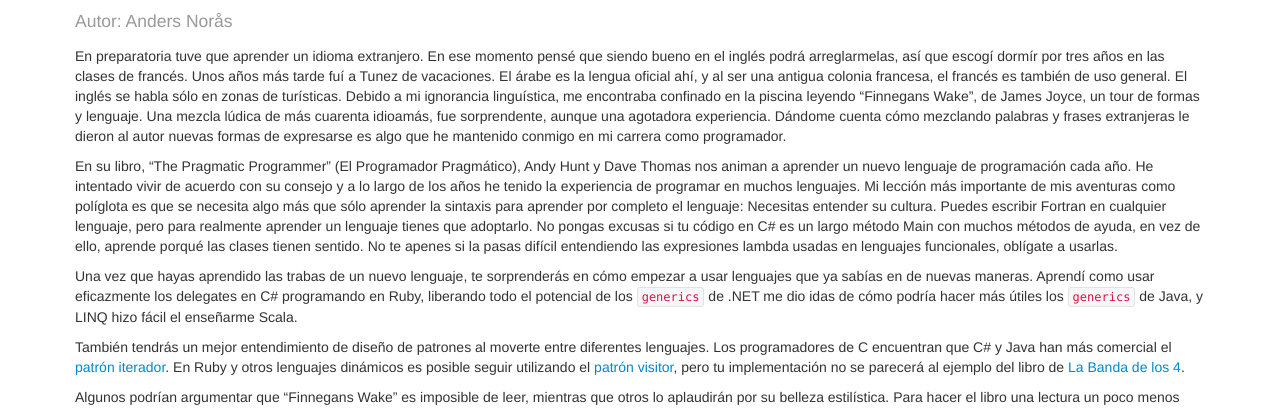
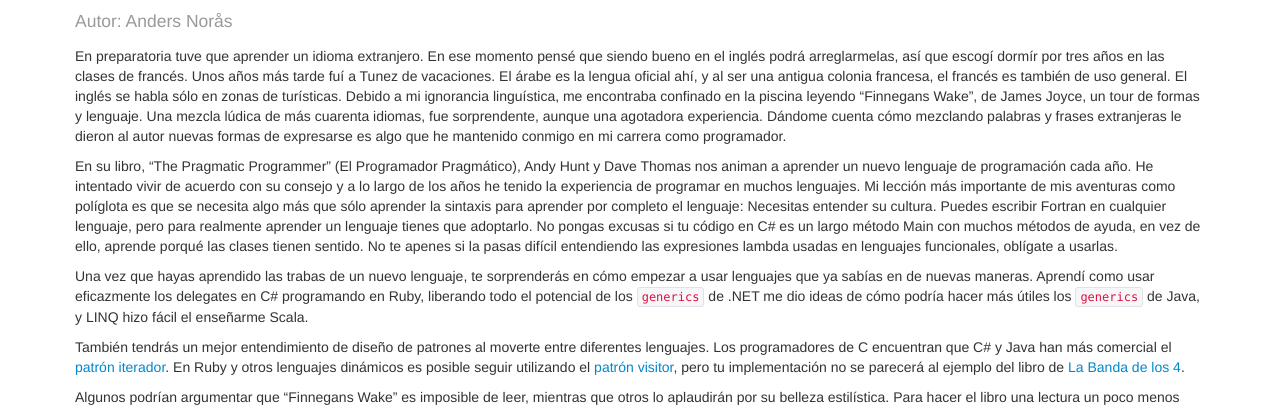
Before and after one commit to esparta/97cosas, a Jekyll site: the page built from libro/no-aprendas-lenguaje-entiende-su-cultura.md, in a window 1280 px wide and 979 px high. Shown: the part 214-623 px from the top of the window. Built offline with Jekyll 4.4.1, drawn with Linux system fonts in a browser that asks for light colours.

Commit message:
Applying commit ff80f52)

```diff
--- a/libro/no-aprendas-lenguaje-entiende-su-cultura.md
+++ b/libro/no-aprendas-lenguaje-entiende-su-cultura.md
@@ -6,11 +6,11 @@
 author: Anders Norås
 ---
 
-En preparatoria tuve que aprender un idioma extranjero. En ese momento pensé que siendo bueno en el inglés podrá arreglarmelas, así que escogí dormír por tres años en las clases de francés. Unos años más tarde fuí a Tunez de vacaciones. El árabe es la lengua oficial ahí, y al ser una antigua colonia francesa, el francés es también de uso general. El inglés se habla sólo en zonas de turísticas. Debido a mi ignorancia linguística, me encontraba confinado en la piscina leyendo "Finnegans Wake", de James Joyce, un tour de formas y lenguaje. Una mezcla lúdica  de más cuarenta idioamás, fue sorprendente, aunque una agotadora experiencia. Dándome cuenta cómo mezclando palabras y frases extranjeras le dieron al autor nuevas formas de expresarse es algo que he mantenido conmigo en mi carrera como programador.
+En preparatoria tuve que aprender un idioma extranjero. En ese momento pensé que siendo bueno en el inglés podrá arreglarmelas, así que escogí dormír por tres años en las clases de francés. Unos años más tarde fuí a Tunez de vacaciones. El árabe es la lengua oficial ahí, y al ser una antigua colonia francesa, el francés es también de uso general. El inglés se habla sólo en zonas de turísticas. Debido a mi ignorancia linguística, me encontraba confinado en la piscina leyendo "Finnegans Wake", de James Joyce, un tour de formas y lenguaje. Una mezcla lúdica  de más cuarenta idiomas, fue sorprendente, aunque una agotadora experiencia. Dándome cuenta cómo mezclando palabras y frases extranjeras le dieron al autor nuevas formas de expresarse es algo que he mantenido conmigo en mi carrera como programador.
 
 En su libro, "The Pragmatic Programmer" (El Programador Pragmático), Andy Hunt y Dave Thomas nos animan a aprender un nuevo lenguaje de programación cada año. He intentado vivir de acuerdo con su consejo y a lo largo de los años he tenido la experiencia de programar en muchos lenguajes. Mi lección más importante de mis aventuras como políglota es que se necesita algo más que sólo aprender la sintaxis para aprender por completo el lenguaje: Necesitas entender su cultura. Puedes escribir Fortran en cualquier lenguaje, pero para realmente aprender un lenguaje tienes que adoptarlo. No pongas excusas si tu código en C# es un largo método Main con muchos métodos de ayuda, en vez de ello, aprende porqué las clases tienen sentido. No te apenes si la pasas difícil entendiendo las expresiones lambda usadas en lenguajes funcionales, oblígate a usarlas.
 
-Una vez que hayas aprendido las trabas de un nuevo lenguaje, te sorprenderás en cómo empezar a usar lenguajes que ya sabías en de nuevas maneras. Aprendí como usar eficazmente los delegates en C# programando en Ruby, liberando todo el potencial de los `generics` de .NET me dio idas de cómo podría hacer más útiles los `generics` de Java, y LINQ hizo fácil el enseñarme Scala.
+Una vez que hayas aprendido las trabas de un nuevo lenguaje, te sorprenderás en cómo empezar a usar lenguajes que ya sabías en de nuevas maneras. Aprendí como usar eficazmente los delegates en C# programando en Ruby, liberando todo el potencial de los `generics` de .NET me dio ideas de cómo podría hacer más útiles los `generics` de Java, y LINQ hizo fácil el enseñarme Scala.
 
 También tendrás un mejor entendimiento de diseño de patrones al moverte entre diferentes lenguajes. Los programadores de C encuentran que C# y Java han más comercial el [patrón iterador](https://es.wikipedia.org/wiki/Iterador_%28patr%C3%B3n_de_dise%C3%B1o%29). En Ruby y otros lenguajes dinámicos  es posible seguir utilizando el [patrón visitor](https://es.wikipedia.org/wiki/Visitor_%28patr%C3%B3n_de_dise%C3%B1o%29), pero tu implementación no se parecerá al ejemplo del libro de [La Banda de los 4](http://www.amazon.com/Design-patterns-elements-reusable-object-oriented/dp/0201633612).
 
```
